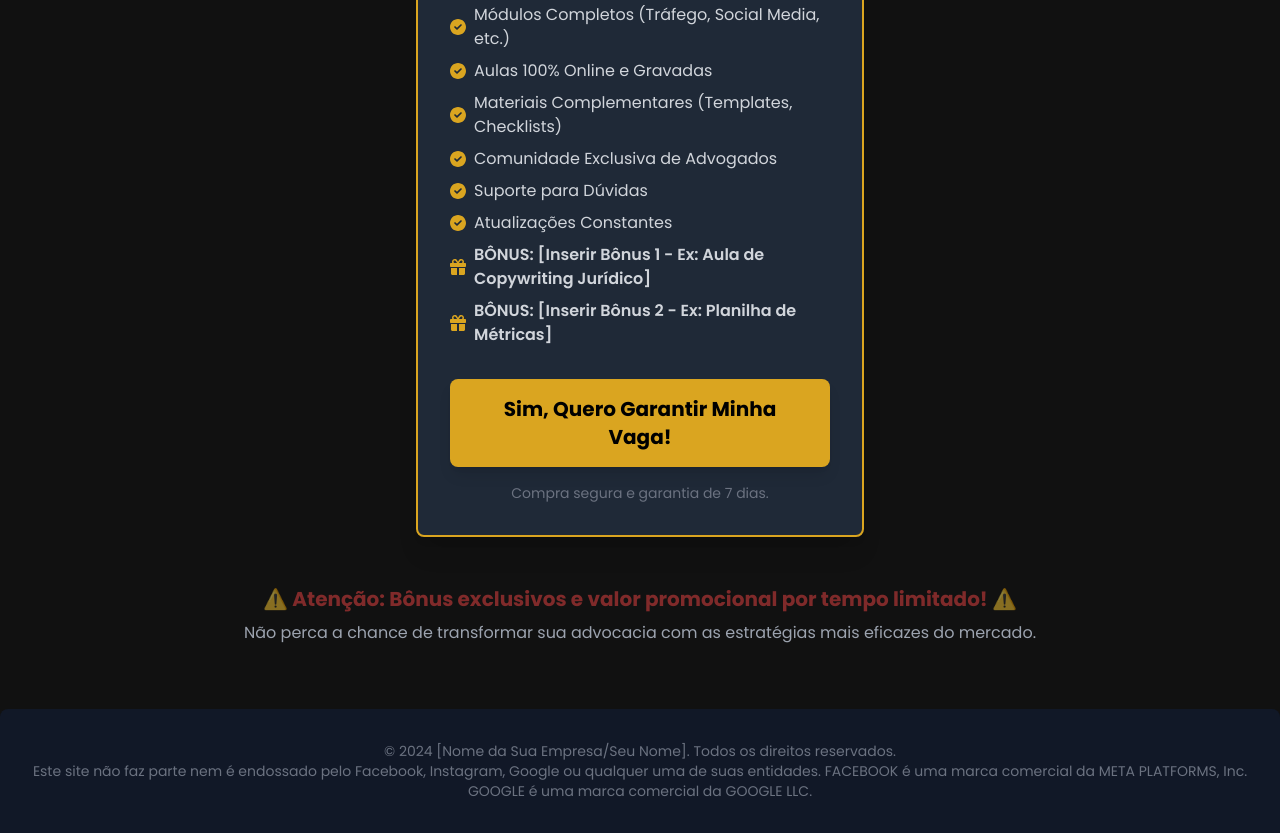
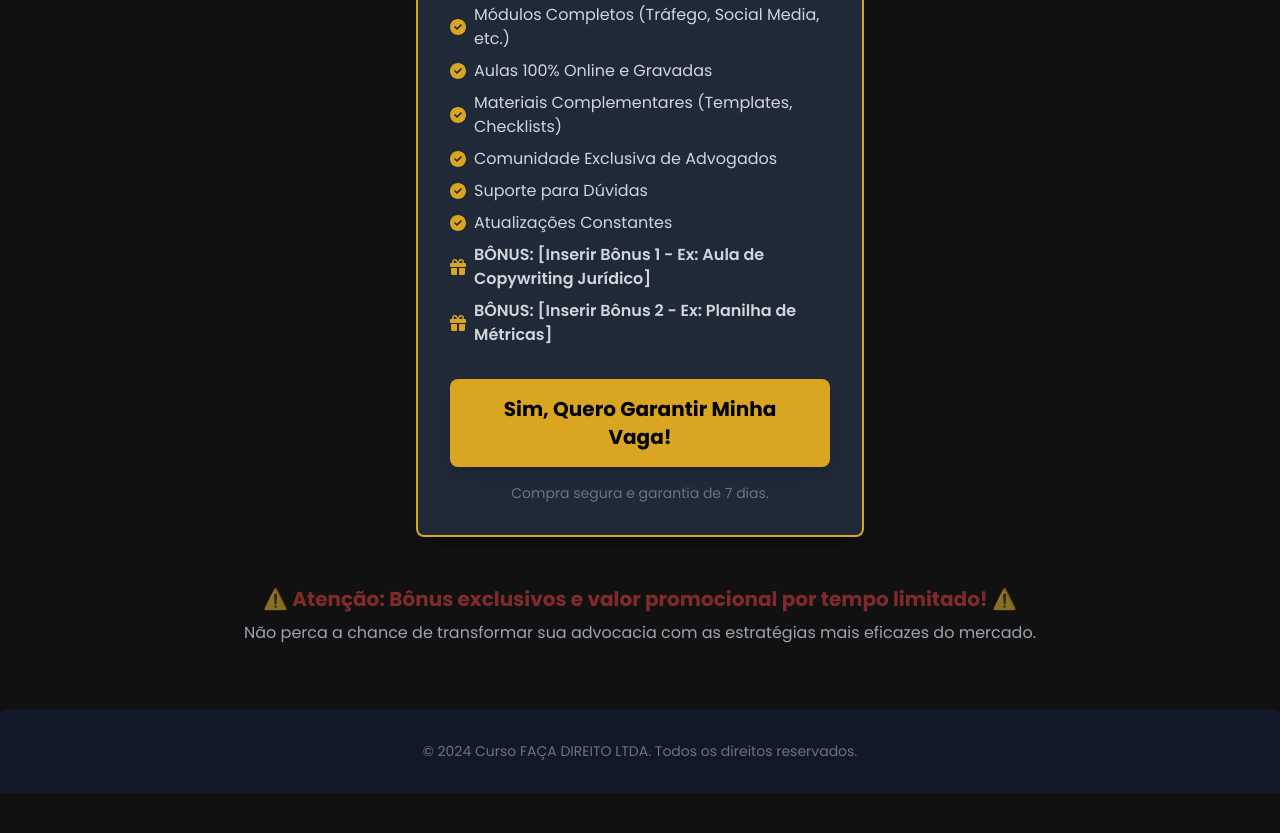
Before and after one commit to rebewcosta/guiaebook, a plain HTML site: page index.html in a window 1280 px wide. Shown: the part 3472-4305 px from the top of the page. After the commit the page ends 4265 px from the top, so only its background shows below. Drawn offline with nearby package versions, Linux system fonts and the light colour scheme; a script that the page names is missing.

Commit message:
index.html

```diff
--- a/index.html
+++ b/index.html
@@ -229,9 +229,8 @@
 
     <footer class="py-8 bg-gray-900 text-center text-gray-500 text-sm rounded-t-lg font-normal">
         <div class="container mx-auto px-6">
-            <p>&copy; 2024 [Nome da Sua Empresa/Seu Nome]. Todos os direitos reservados.</p>
-            <p>Este site não faz parte nem é endossado pelo Facebook, Instagram, Google ou qualquer uma de suas entidades. FACEBOOK é uma marca comercial da META PLATFORMS, Inc. GOOGLE é uma marca comercial da GOOGLE LLC.</p>
-            </div>
+            <p>&copy; 2024 Curso FAÇA DIREITO LTDA. Todos os direitos reservados.</p>
+        </div>
     </footer>
 
     <script src="https://cdnjs.cloudflare.com/ajax/libs/font-awesome/6.0.0/js/all.min.js" integrity="sha512-yFjZbTYRCJodnuyGlsHo3IGjewCHJfP6dMNNvdDPZdw4s9b8IYtQ4Po1prBUEppiG1jpvEdyHmYEGXHhUfWjLw==" crossorigin="anonymous" referrerpolicy="no-referrer"></script>
```
